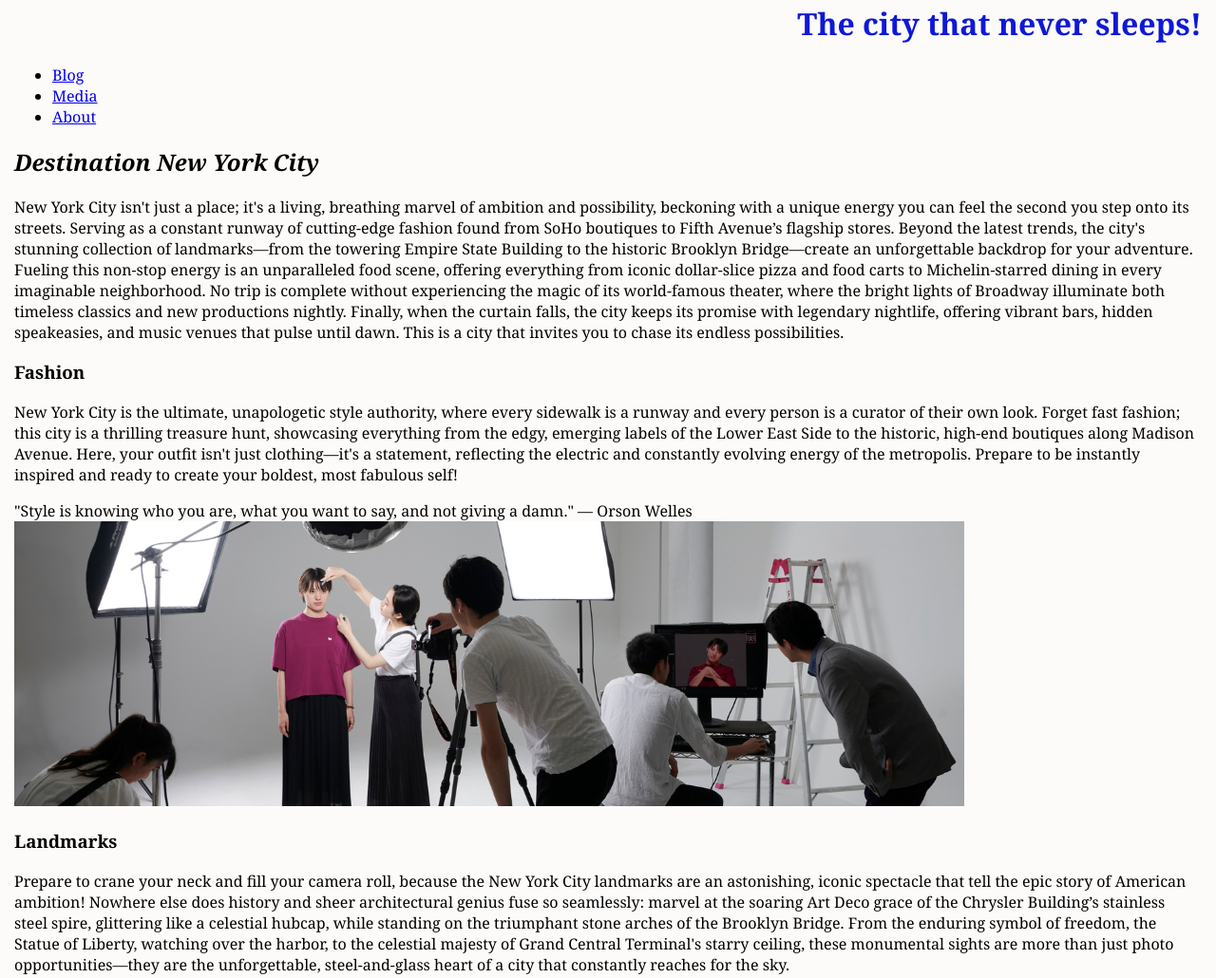
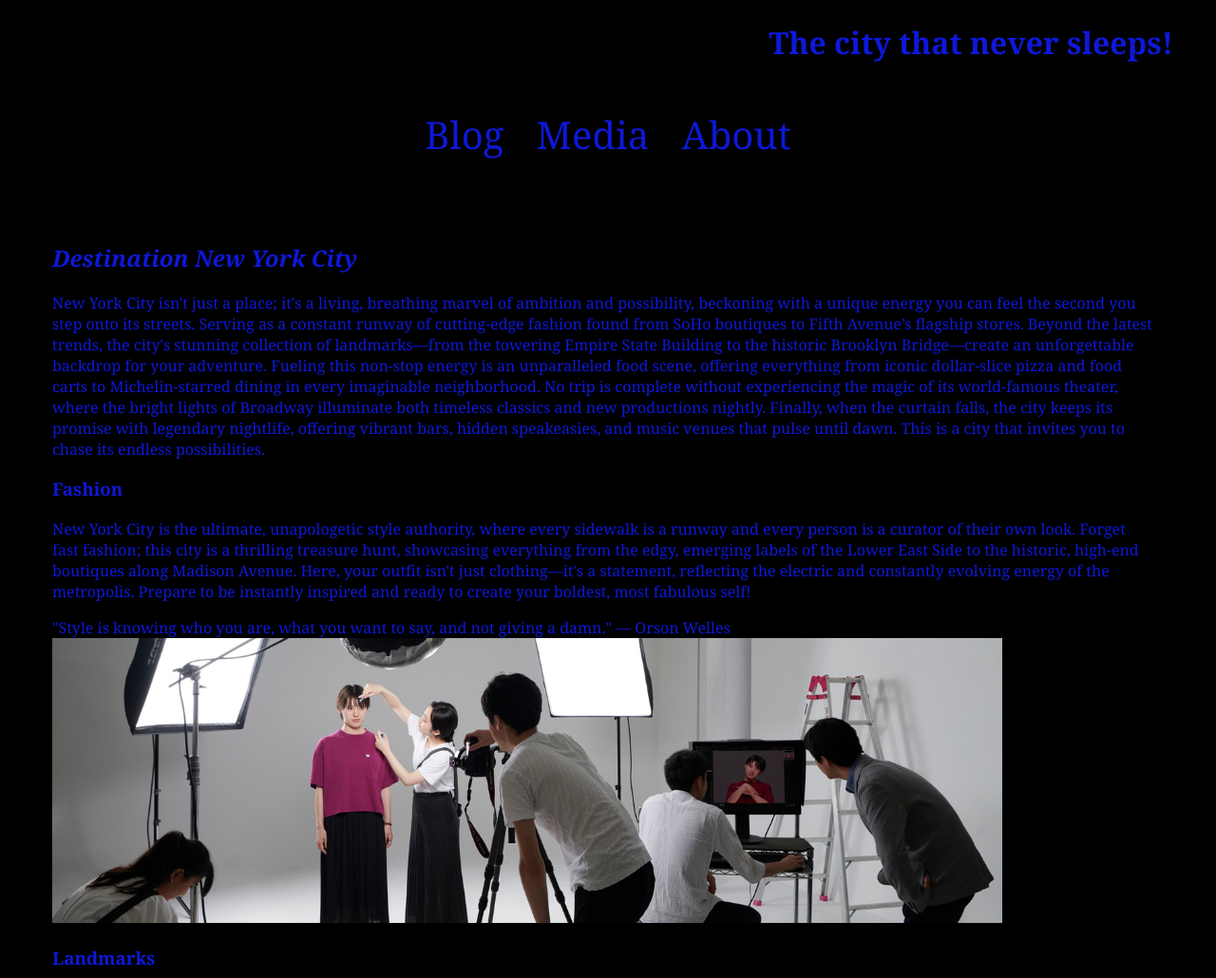
Before and after one commit to JazzRudolph/nycBlog, a plain HTML site: page index.html in a window 1280 px wide. Shown: the part 238-1268 px from the top of the page at 95% size. Drawn offline with Linux system fonts and the light colour scheme.

Commit message:
added stylying to the navbar and added flexability to my blog images so they will adjust to the size of the window.

```diff
--- a/index.html
+++ b/index.html
@@ -20,34 +20,34 @@
         </nav>
     </header>
     <main>
-        <div>
+        <div class="blogSection">
             <h2 id="blog"><em>Destination New York City</em></h2>
             <p>New York City isn't just a place; it's a living, breathing marvel of ambition and possibility, beckoning with a unique energy you can feel the second you step onto its streets. Serving as a constant runway of cutting-edge fashion found from SoHo boutiques to Fifth Avenue’s flagship stores. Beyond the latest trends, the city's stunning collection of landmarks—from the towering Empire State Building to the historic Brooklyn Bridge—create an unforgettable backdrop for your adventure. Fueling this non-stop energy is an unparalleled food scene, offering everything from iconic dollar-slice pizza and food carts to Michelin-starred dining in every imaginable neighborhood. No trip is complete without experiencing the magic of its world-famous theater, where the bright lights of Broadway illuminate both timeless classics and new productions nightly. Finally, when the curtain falls, the city keeps its promise with legendary nightlife, offering vibrant bars, hidden speakeasies, and music venues that pulse until dawn. This is a city that invites you to chase its endless possibilities.</p>
 
             <h3>Fashion</h3>
             <p>New York City is the ultimate, unapologetic style authority, where every sidewalk is a runway and every person is a curator of their own look. Forget fast fashion; this city is a thrilling treasure hunt, showcasing everything from the edgy, emerging labels of the Lower East Side to the historic, high-end boutiques along Madison Avenue. Here, your outfit isn't just clothing—it's a statement, reflecting the electric and constantly evolving energy of the metropolis. Prepare to be instantly inspired and ready to create your boldest, most fabulous self!</p>
             <quote>"Style is knowing who you are, what you want to say, and not giving a damn." — Orson Welles </quote>
-            <img src="Fashion.png" alt="Bold Fashion collage" width="1000" height="300">
+            <img class="blogPic" src="Fashion.png" alt="Bold Fashion collage" width="1000" height="300">
 
             <h3>Landmarks</h3>
             <p>Prepare to crane your neck and fill your camera roll, because the New York City landmarks are an astonishing, iconic spectacle that tell the epic story of American ambition! Nowhere else does history and sheer architectural genius fuse so seamlessly: marvel at the soaring Art Deco grace of the Chrysler Building’s stainless steel spire, glittering like a celestial hubcap, while standing on the triumphant stone arches of the Brooklyn Bridge. From the enduring symbol of freedom, the Statue of Liberty, watching over the harbor, to the celestial majesty of Grand Central Terminal's starry ceiling, these monumental sights are more than just photo opportunities—they are the unforgettable, steel-and-glass heart of a city that constantly reaches for the sky.</p>
             <quote>"New York is not a city, it's a world." – Truman Capote, Breakfast at Tiffany's</quote>
-            <img src="BrooklynBridge.png" alt="Brooklyn Bridge Skyline View" width="1000" height="300">
+            <img class="blogPic" src="BrooklynBridge.png" alt="Brooklyn Bridge Skyline View" width="1000" height="300">
 
             <h3>Food</h3>
             <p>Step right up and prepare your palate, because the New York City food scene is the world's most delicious, exhilarating, and relentless culinary carnival! This city is a 24/7 all-you-can-eat buffet of global ambition, where you can bite into a life-changing pastrami on rye sandwich from a century-old deli, then turn the corner for Michelin-starred Korean BBQ. Forget dinner reservations; in this metropolis, a perfect, foldable New York slice of pizza or the creamy white sauce of a late-night Halal cart are just as sacred as a tasting menu. It's a dazzling, diverse, and unapologetic feast that proves every corner of the world has a seat at the New York table.</p>
             <quote>"NYC: where the food is as iconic as the skyline" and "The greatest food city in the world is New York City, just in terms of depth and breadth, variety, size, infrastructure" by Andrew Zimmern</quote>
-            <img src="Food.png" alt="food collage" width="1000" height="300">
+            <img class="blogPic" src="Food.png" alt="food collage" width="1000" height="300">
 
             <h3>Theater</h3>
             <p>Forget just visiting a theater; in New York City, you're stepping into the epicenter of the global performing arts. This is where the magic happens: a thrilling, seven-block stretch of Broadway marquees flashing across Midtown, hosting spectacle-driven musicals that redefine theatrical possibility. But the real pulse of the city's drama extends further, into the vital, risk-taking productions of the Off-Broadway and Off-Off-Broadway circuit, where every night brings the potential to discover the next great American playwright. From the sheer, polished grandeur of a curtain-up on 42nd Street to the intimate, raw energy of an East Village stage, New York theater offers an unparalleled, heart-pounding cultural journey.</p>
             <quote>"Broadway has been very good to me. But then, I've been very good to broadway." — Ethel Merman </quote>
-            <img src="RadioCity.png" alt="Radio City Music Hall" width="1000" height="300">
+            <img class="blogPic" src="RadioCity.png" alt="Radio City Music Hall" width="1000" height="300">
 
             <h3>Nightlife</h3>
             <p>Forget sleeping—in New York City, the night is a second, even more exhilarating shift. The nightlife here is a constantly evolving, living map of culture and energy that defies definition. One moment you might be enjoying a bespoke, avant-garde drink in an intimate Lower East Side cocktail lair, and the next, you're experiencing a major international DJ set in a cavernous, art-focused Brooklyn club. From high-wattage rooftop terraces where you can toast the skyline to tiny, historic Greenwich Village jazz dens, NYC ensures that your evening journey is as rich, diverse, and ambitious as the city itself.</p>
             <quote>"If you can party here, you can party anywhere!" — The Knot</quote>
-            <img src="NightClub.png" alt="Night Club Scene" width="1000" height="300">
+            <img class="blogPic" src="NightClub.png" alt="Night Club Scene" width="1000" height="300">
         </div>
 
         <div id="media">
--- a/style.css
+++ b/style.css
@@ -1,10 +1,42 @@
 body {
     margin: 15px;
-    background-color: rgb(253, 251, 249);
+    padding: 20px;
+    max-width: 1200px;
+    min-width: 300px;
+    background-color: rgb(0, 0, 0);
     font-family: Georgia, 'Times New Roman', Times, serif;
+    color: #0E18D8;
 }
 
 h1 {
     color: #0E18D8;
     text-align: right;
 }
+
+.navBar {
+    padding: 10px;
+    text-align: center;
+}
+.navBar li {
+    display: inline;
+    font-size: 40px;
+    margin-right: 30px;
+}
+.navBar a {
+    text-decoration: none;
+    color: #0E18D8;
+}
+.navBar a:hover {
+    color:rgb(255, 83, 20);
+}
+
+.blogSection {
+    margin-top: 20px;
+    margin-bottom: 20px;
+    padding: 20px;
+    ;
+}
+.blogPic {
+    max-width: 100%;
+    height: auto;
+}
```
